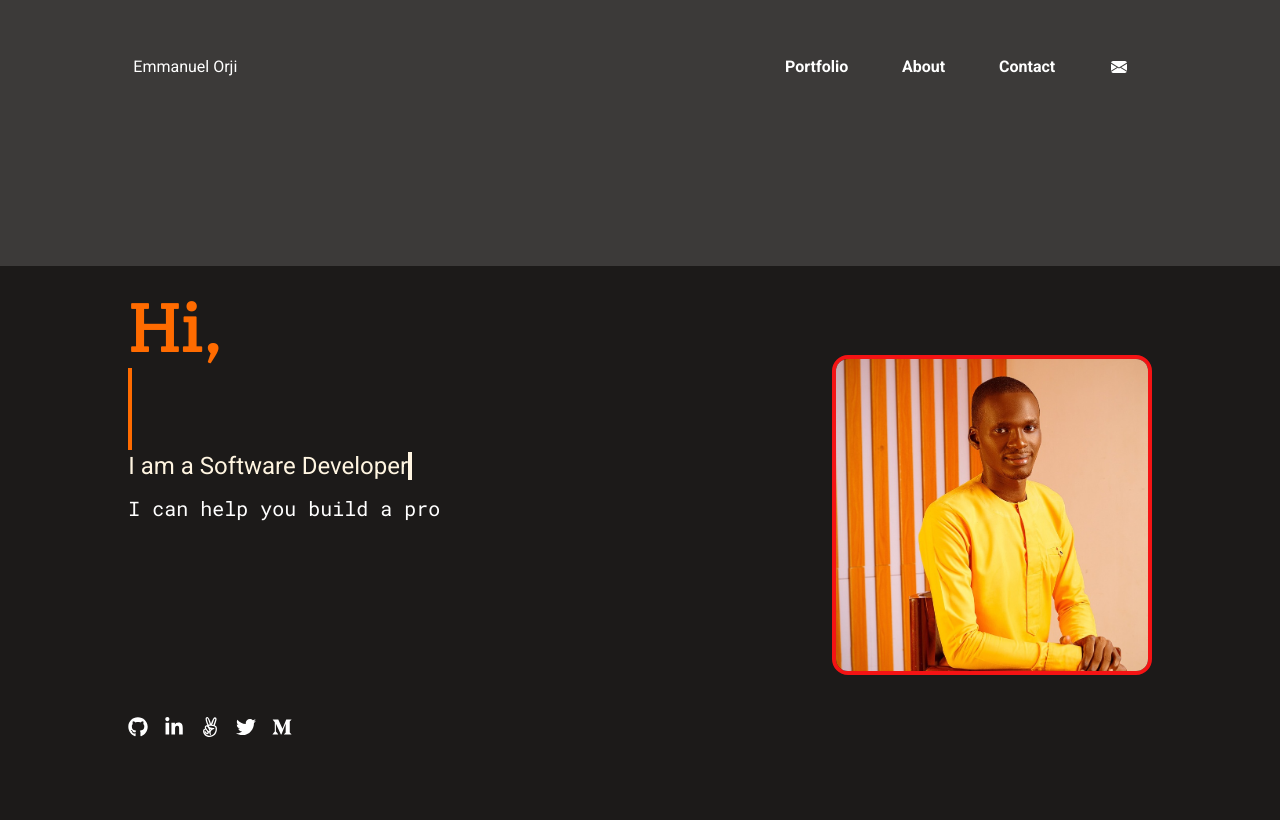
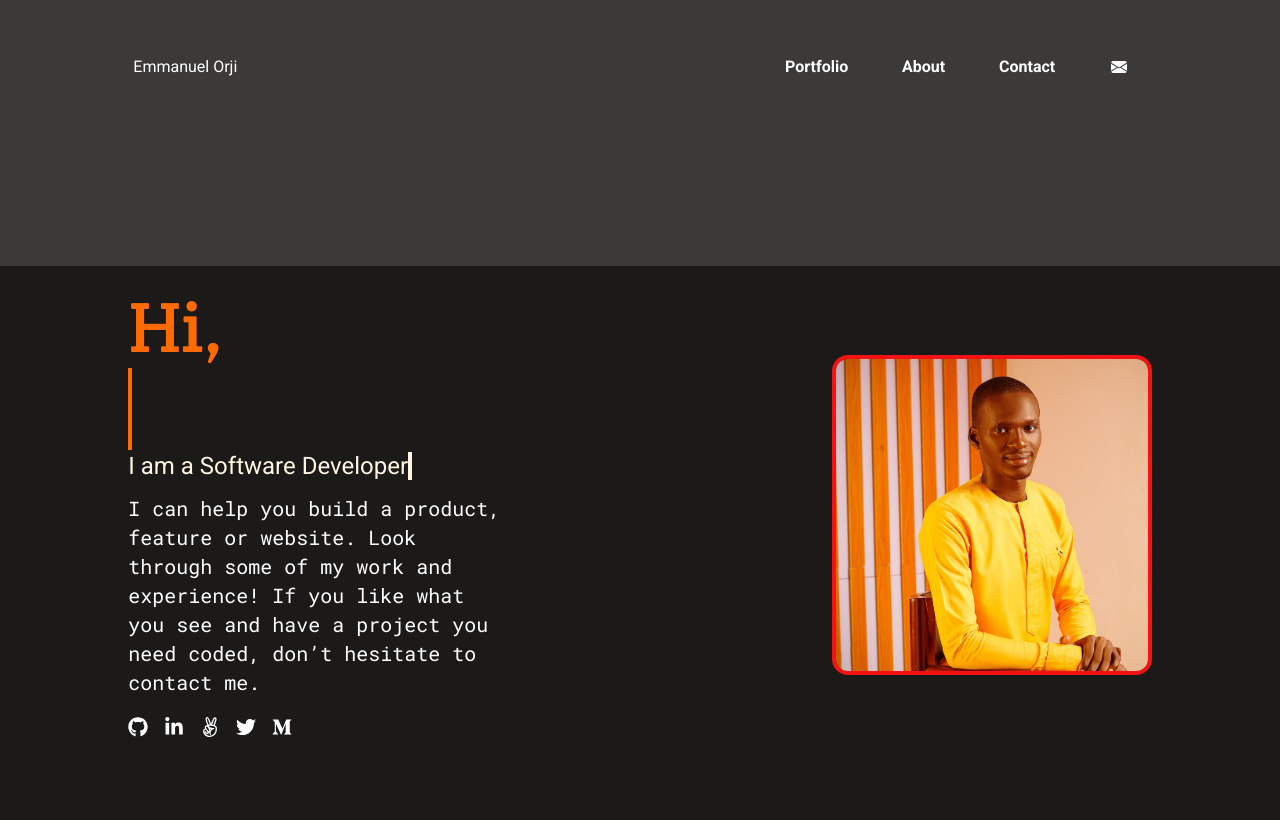
Before and after one commit to emmiiorji/portfolio, a React (Create React App) app: page / in a window 1280 px wide. Shown: the part 132-952 px from the top of the page. Built offline with nearby package versions, Linux system fonts and the light colour scheme.

Commit message:
Remove keyframes defined in index.css

```diff
--- a/src/index.css
+++ b/src/index.css
@@ -12,7 +12,7 @@
 /* Reference: https://dev.to/afif/a-multi-line-css-only-typewriter-effect-3op3 */
 #headlineParagraph {
   font-family: 'Roboto Mono', monospace; /* A monospace font is required for the animation */
-  font-weight: 400;
+  /* font-weight: 400; */
   color: #0000;
   background:
     linear-gradient(-90deg, #ff6b00 5px, #0000 0) 10px 0,
@@ -25,21 +25,3 @@
     cursor .7s infinite steps(1),
     typing calc(var(--n)*.3s) steps(var(--n)) infinite forwards; */
 }
-
-@keyframes typing {
-  0%, 100% {
-    background-size: 0 200%
-  }
-  85% {
-    background-size: calc(186*1ch) 200%
-  }
-}
-
-@keyframes cursor {
-  0%, 100% {
-    background-position: 0 0, 0 0
-  }
-  50% {
-    background-position: 0 -100%, 0 0
-  }
-}
```
